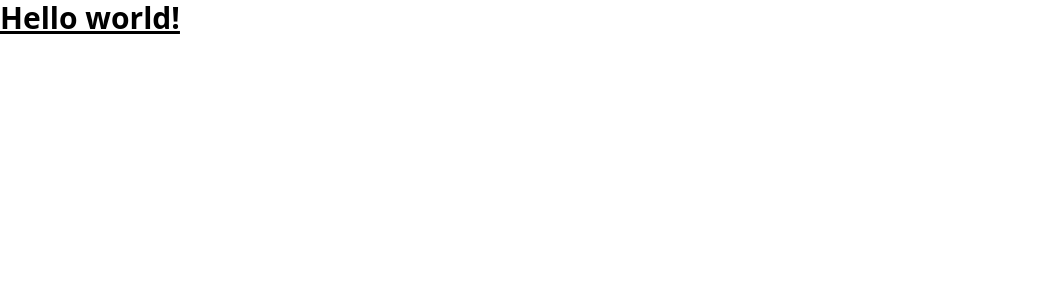
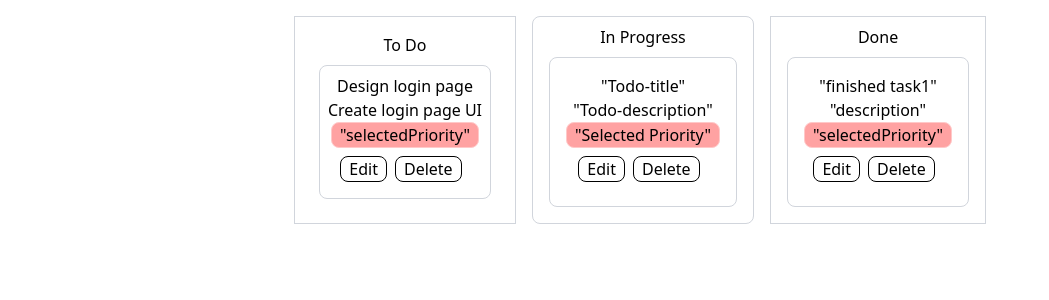
Before and after one commit to Nandanarayaroth/Mini-task-manager, a React (Vite) app: page / in a window 1280 px wide. Shown: the top 300 px of the page, without its empty margins (0-1049 px from the left). Built offline with nearby package versions, Linux system fonts and the light colour scheme.

Commit message:
status and filter page

```diff
--- a/src/App.jsx
+++ b/src/App.jsx
@@ -1,14 +1,12 @@
 import { useState } from 'react'
-import reactLogo from './assets/react.svg'
-import viteLogo from '/vite.svg'
-import './App.css'
+import Status from './components/Status';
 
 function App() {
-  const [count, setCount] = useState(0)
 
   return (
     <>
-      <h1 class="text-3xl font-bold underline">Hello world!</h1>
+      <Status/>
+
     </>
   );
 }
--- /dev/null
+++ b/src/components/Filter.jsx
@@ -0,0 +1,32 @@
+import { useState } from "react"
+
+function Filter() {
+
+    const [selectedPriority, Setpriority] = useState("All")
+
+    const handleChangefilter = (e) => {
+        Setpriority(e.target.value)
+    }
+
+    return(
+        <div className="border border-gray-300">
+            <h3 className="text-2xl m-2">Filter</h3>
+            <input
+                className="m-4"
+            type="radio" value={"All"} name="filter" checked={selectedPriority === "All"} onChange={handleChangefilter}/><label>All</label>
+            <input
+                className="m-4"
+            type="radio" value={"Low"} name="filter" checked={selectedPriority === "Low"} onChange={handleChangefilter}/> <label>Low</label>
+            <input
+                className="m-4"
+            type="radio" value={"Medium"} name="filter" checked={selectedPriority === "Medium"} onChange={handleChangefilter}/> <label>/Medium</label>
+            <input
+                className="m-4"
+            type="radio" value={"High"} name="filter" checked={selectedPriority === "High"} onChange={handleChangefilter}/><label>High</label>
+
+            <div>{selectedPriority}</div>
+        </div>
+    )
+}
+
+export default Filter
--- /dev/null
+++ b/src/components/Status.jsx
@@ -0,0 +1,66 @@
+
+function Status() {
+
+
+    return (
+      <div>
+        <div className="flex gap-4 m-4 justify-center">
+          <span className="border border-gray-300 text-center p-4">
+            <span className="m-2">To Do</span>
+            <div className="m-2 border border-gray-300 rounded-lg p-2">
+              <h4>Design login page</h4>
+              <p>Create login page UI</p>
+              <button className="border rounded-lg border-red-200 bg-red-300">
+                <span className="p-2">"selectedPriority"</span>
+              </button>
+              <br></br>
+              <button className="border rounded-lg border-black-200">
+                <span className="p-2">Edit</span>
+              </button>
+              <button className="border rounded-lg border-black-200 m-2 ml-2">
+                <span className="p-2">Delete</span>
+              </button>
+            </div>
+          </span>
+
+          <span className="border border-gray-300 text-center rounded-lg p-2">
+            <span className="m-2">In Progress</span>
+            <div className="m-2 border border-gray-300 rounded-lg p-4">
+              <h4>"Todo-title"</h4>
+              <p>"Todo-description"</p>
+              <button className="border rounded-lg border-red-200 bg-red-300">
+                <span className="p-2">"Selected Priority"</span>
+              </button>
+              <br></br>
+              <button className="border rounded-lg border-black-200">
+                <span className="p-2">Edit</span>
+              </button>
+              <button className="border rounded-lg border-black-200 m-2 ml-2">
+                <span className="p-2">Delete</span>
+              </button>
+            </div>
+          </span>
+
+          <span className="border border-gray-300 text-center p-2">
+            <span className="m-2">Done</span>
+            <div className="m-2 border border-gray-300 rounded-lg p-4">
+              <h4>"finished task1"</h4>
+              <p>"description"</p>
+              <button className="border rounded-lg border-red-200 bg-red-300">
+                <span className="p-2">"selectedPriority"</span>
+              </button>
+              <br></br>
+              <button className="border rounded-lg border-black-200">
+                <span className="p-2">Edit</span>
+              </button>
+              <button className="border rounded-lg border-black-200 m-2 ml-2">
+                <span className="p-2">Delete</span>
+              </button>
+            </div>
+          </span>
+        </div>
+      </div>
+    );
+}
+
+export default Status
```
